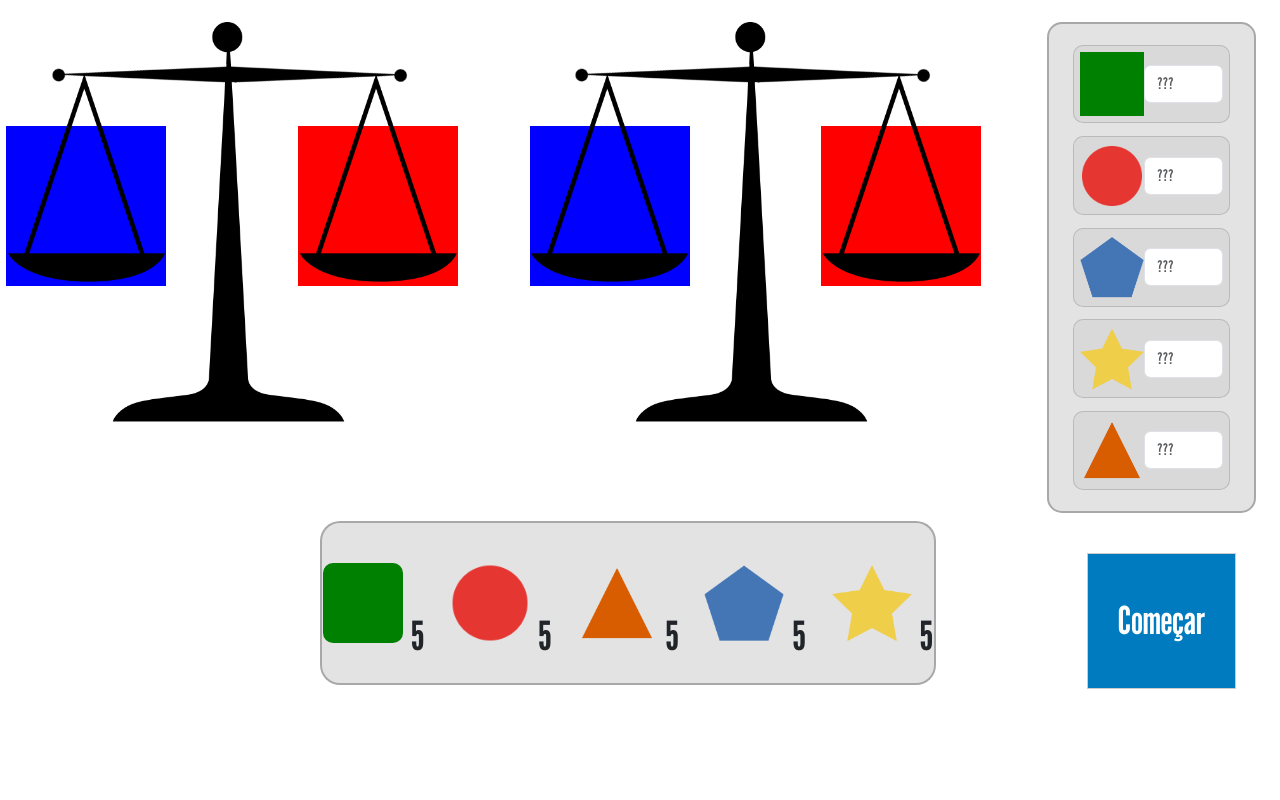
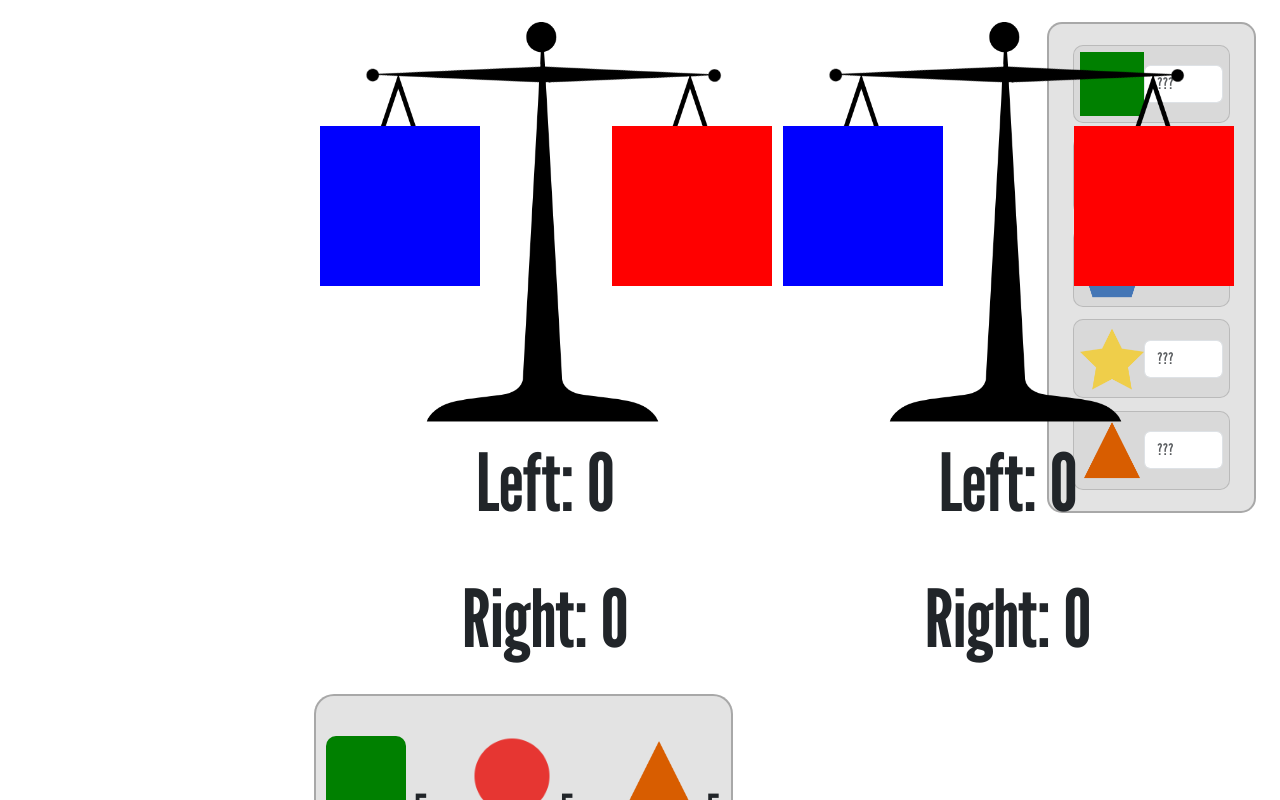
Before and after one commit to ViniMSLima/EquiBlocks, a React (Create React App) app in the folder front/: page /challenge in a window 1280 px wide. Shown: the part 200-1000 px from the top of the page. Before the commit the page ends 921 px from the top, so only its background shows below. Built offline with nearby package versions, Linux system fonts and the light colour scheme.

Commit message:
DraggingFigures

```diff
--- a/front/package.json
+++ b/front/package.json
@@ -11,6 +11,8 @@
     "fs": "^0.0.1-security",
     "react": "^18.2.0",
     "react-bootstrap": "^2.10.2",
+    "react-dnd": "^16.0.1",
+    "react-dnd-html5-backend": "^16.0.1",
     "react-dom": "^18.2.0",
     "react-router-dom": "^6.22.3",
     "react-scripts": "^5.0.1",
--- a/front/src/Components/Balance/index.js
+++ b/front/src/Components/Balance/index.js
@@ -1,14 +1,29 @@
 import React from "react";
 import styles from "./styles.module.scss";
-import balance from "../../Img/balanca3.png";
+import balancee from "../../Img/balanca3.png";
 
-export default function Balance() {
+export default function Balance({ balance, balanca, handleDrop }) {
   const handleHitBoxClick = (hitBoxName) => {
     console.log(`Clique no ${hitBoxName} hitbox!`);
   };
 
+  const handleDragOver = (e) => {
+    e.preventDefault();
+  };
+
+  const handleDropOnLeft = (e) => {
+    e.preventDefault();
+    const forma = e.dataTransfer.getData("forma");
+    handleDrop(forma, balanca, "left");
+  };
+
+  const handleDropOnRight = (e) => {
+    e.preventDefault();
+    const forma = e.dataTransfer.getData("forma");
+    handleDrop(forma, balanca, "right");
+  };
+
   return (
-    <>
     <div style={{ position: "relative", display: "inline-block" }}>
       <div
         style={{
@@ -18,8 +33,10 @@ export default function Balance() {
           top: "1.3em",
           left: "0.08em",
           backgroundColor: "blue",
+          zIndex: "2"
         }}
-          onClick={() => handleHitBoxClick("primeiro")}
+        onDragOver={handleDragOver}
+        onDrop={handleDropOnLeft}
       ></div>
       <div
         style={{
@@ -29,11 +46,14 @@ export default function Balance() {
           top: "1.3em",
           left: "3.72em",
           backgroundColor: "red",
+          zIndex: "2"
         }}
-          onClick={() => handleHitBoxClick("segundo")}
+        onDragOver={handleDragOver}
+        onDrop={handleDropOnRight}
       ></div>
-        <img className={styles.balance} src={balance} alt="Balance" />
+      <img className={styles.balance} src={balancee} alt="Balance" style={{ zIndex: "1" }} />
+      <p>Left: {balance.left}</p>
+      <p>Right: {balance.right}</p>
     </div>
-    </>
   );
 }
--- a/front/src/Components/ContainerForm/index.js
+++ b/front/src/Components/ContainerForm/index.js
@@ -1,3 +1,4 @@
+import React, { useState } from "react";
 import styles from "./styles.module.scss";
 import Row from "react-bootstrap/Row";
 import Col from "react-bootstrap/Col";
@@ -6,23 +7,56 @@ import circulo from "../../Img/formas/circle.png";
 import triangulo from "../../Img/formas/triangulo.png";
 import pentagono from "../../Img/formas/pentagono.png";
 import estrela from "../../Img/formas/star.png";
-
+import Balance from "../Balance";
 
 const formas = [quadrado, circulo, triangulo, pentagono, estrela];
 
 export default function ContainerForm() {
+  const [balance1, setBalance1] = useState({ left: 0, right: 0 });
+  const [balance2, setBalance2] = useState({ left: 0, right: 0 });
+
+  const handleDrop = (forma, balanca, lado) => {
+    if (balanca === 1) {
+      setBalance1((prevBalance) => ({
+        ...prevBalance,
+        [lado]: prevBalance[lado] + 1,
+      }));
+    } else {
+      setBalance2((prevBalance) => ({
+        ...prevBalance,
+        [lado]: prevBalance[lado] + 1,
+      }));
+    }
+  };
+
   return (
+    <>
+      <div style={{ display: "flex" }}>
+        <Balance balance={balance1} balanca={1} handleDrop={handleDrop} />
+        <Balance balance={balance2} balanca={2} handleDrop={handleDrop} />
+      </div>
       <div className={styles.container}>
         <Row>
           {formas.map((forma, index) => (
             <Col key={index}>
-            <div className={styles.divForm}>
-              <img className={styles.forms} src={forma} alt={`Forma ${index}`} />
+              <div
+                className={styles.divForm}
+                draggable
+                onDragStart={(e) => {
+                  e.dataTransfer.setData("forma", forma);
+                }}
+              >
+                <img
+                  className={styles.forms}
+                  src={forma}
+                  alt={`Forma ${index}`}
+                />
                 <p className={styles.qtd}>5</p>
               </div>
             </Col>
           ))}
         </Row>
       </div>
+    </>
   );
 }
--- a/front/src/Pages/Challenge/index.js
+++ b/front/src/Pages/Challenge/index.js
@@ -73,14 +73,12 @@ export default function Challenge() {
       <div>
         <Row className={styles.row}>
           <Container className={styles.cont}>
+            <Col className={styles.align} sm="1" lg="3"></Col>
             <Col className={styles.title} sm="12" lg="4">
-              <Balance />
+              <ContainerForm />
+
             </Col>
-            <Col className={styles.align} sm="1" lg="1"></Col>
-            <Col className={styles.title} sm="12" lg="4">
-              <Balance />
-            </Col>
-            <Col className={styles.align} sm="1" lg="1"></Col>
+            <Col className={styles.align} sm="1" lg="3"></Col>
             <Col className={styles.title} sm="10" lg="2">
               <Inputs
                 oC1={(e) => { setFig1(e.target.value) }}
@@ -95,7 +93,6 @@ export default function Challenge() {
         <Row className={styles.row}>
           <Col className={styles.align} sm="0" lg="3"></Col>
           <Col className={styles.title} sm="10" lg="6">
-            <ContainerForm />
           </Col>
           <Col className={styles.align} sm="0" lg="1"></Col>
           <Col className={styles.btnDiv} sm="0" lg="2">
```
Also changed, not shown: front/src/Components/formas.js (added, +9 -0 lines), 1 other file (tests, documents, lock files or other folders). Lines whose indentation alone changed are shown as unchanged.
